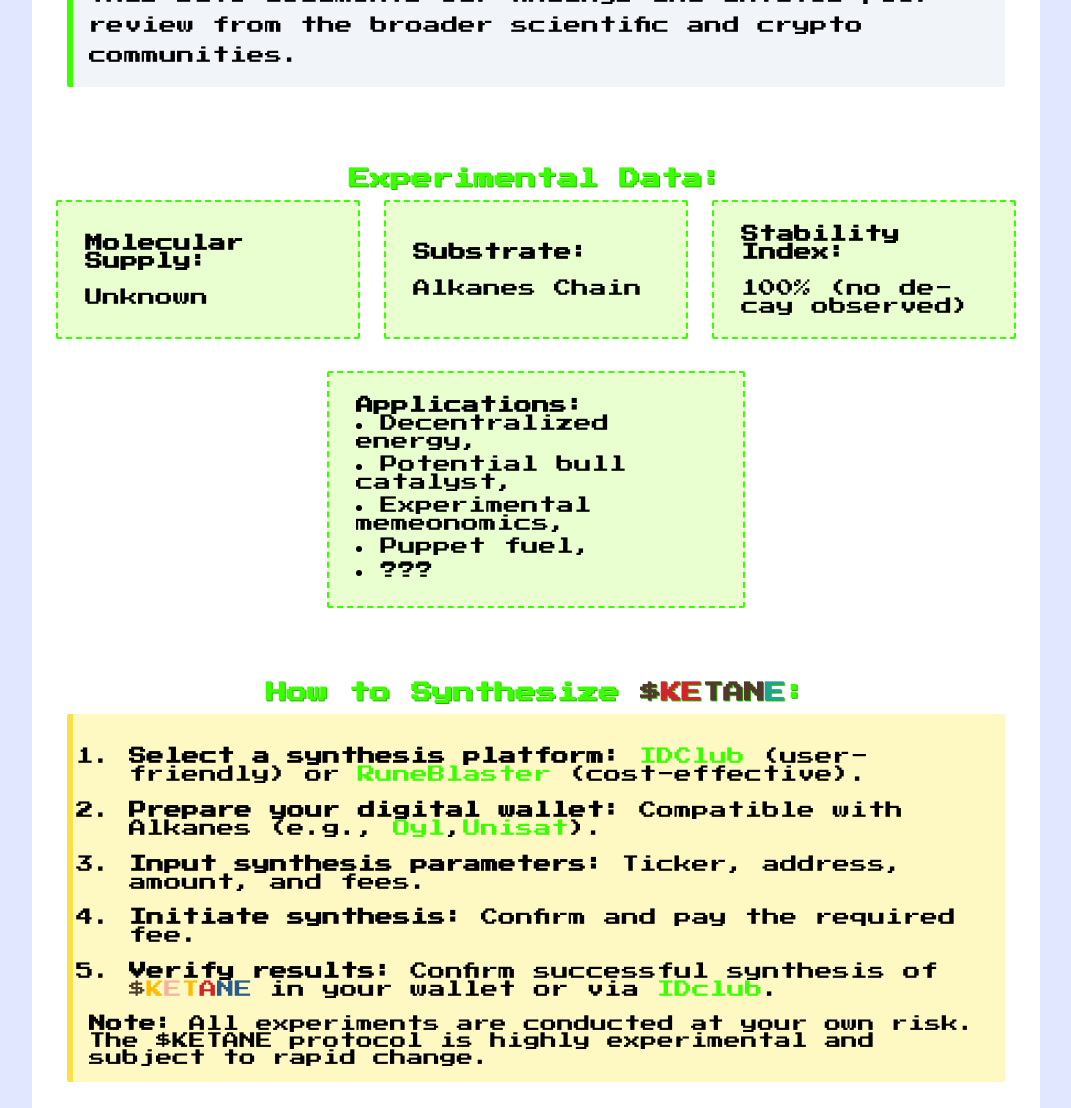
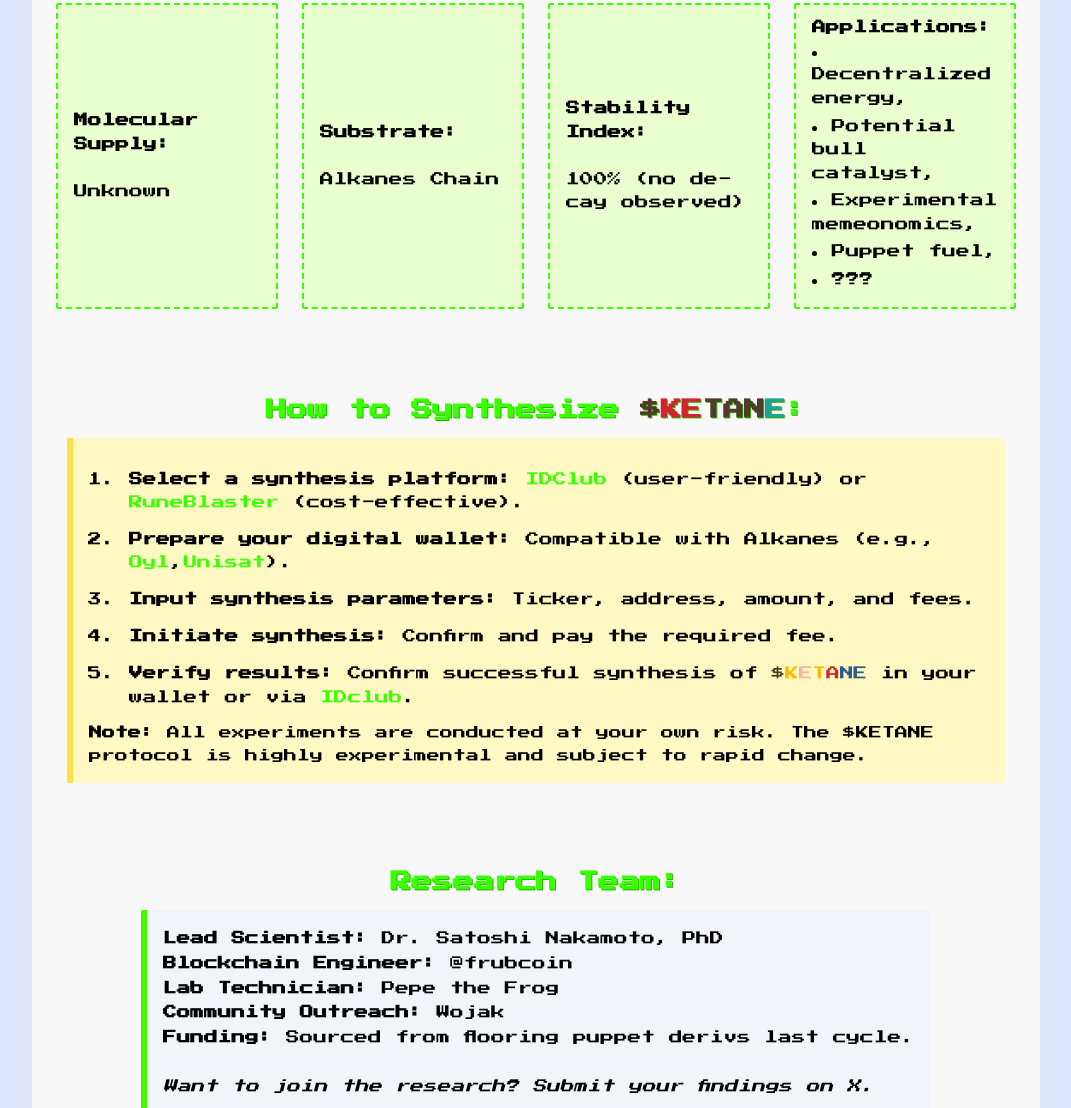
Before and after one commit to frubcoin/ketane, a plain HTML site: page index.html in a window 1280 px wide. Shown: the part 1358-2466 px from the top of the page, without its empty margins (104-1175 px from the left). Drawn offline with Linux system fonts and the light colour scheme.

Commit message:
Update index.html

```diff
--- a/index.html
+++ b/index.html
@@ -58,6 +58,8 @@
       align-items: center;
       transition: background 0.3s, color 0.3s;
       overflow-x: hidden;
+      font-size: 0.92em;
+      line-height: 1.7;
     }
     html {
       overflow-x: hidden;
@@ -182,7 +184,7 @@
     main {
       width: 100%;
       max-width: 75vw;
-      background: var(--bg-card);
+      background: #f8f8f8;
       border-radius: 4px;
       box-shadow: 0 8px 0 var(--shadow);
       margin-left: auto;
@@ -207,8 +209,8 @@
       width: 100%;
     }
     .about {
-      font-size: 1.1rem;
-      line-height: 1.7;
+      font-size: 0.93em;
+      line-height: 1.8;
       background: var(--bg-about);
       border-left: 6px solid var(--border);
       padding: 1rem;
@@ -227,7 +229,7 @@
       display: flex;
       flex-wrap: wrap;
       gap: 1.5rem;
-      font-size: 1.1rem;
+      font-size: 0.93em;
       justify-content: center;
       width: 100%;
     }
@@ -235,24 +237,25 @@
       background: var(--bg-tokenomics);
       border: 2px dashed var(--border);
       border-radius: 2px;
-      padding: 1.4rem 1.7rem;
-      flex: 1 1 220px;
-      min-width: 160px;
-      max-width: 360px;
-      margin-bottom: 0.5rem;
+      padding: 0.7rem 1rem;
+      flex: 1 1 160px;
+      min-width: 120px;
+      max-width: 220px;
+      margin-bottom: 1.1rem;
       display: flex;
       flex-direction: column;
       justify-content: center;
       text-align: left;
       word-break: break-word;
       hyphens: auto;
+      font-size: 1.01em;
     }
     .how-to-buy {
       background: var(--bg-howtobuy);
       border-left: 6px solid #fde047;
       padding: 1rem;
       border-radius: 2px;
-      font-size: 1.1rem;
+      font-size: 0.93em;
       margin-bottom: 1rem;
       margin-left: auto;
       margin-right: auto;
@@ -292,7 +295,7 @@
     .meme {
       margin-top: 2rem;
       text-align: center;
-      font-size: 1.2rem;
+      font-size: 0.93em;
       color: var(--text-accent);
       background: var(--bg-card);
       border: 2px dotted var(--meme-border);
```
